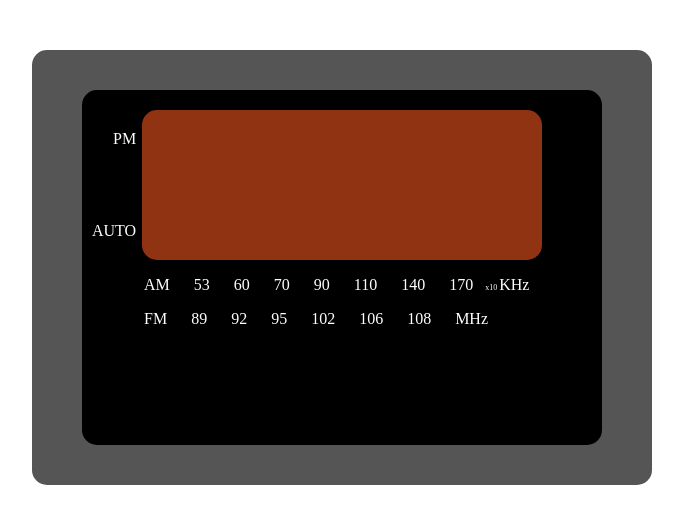
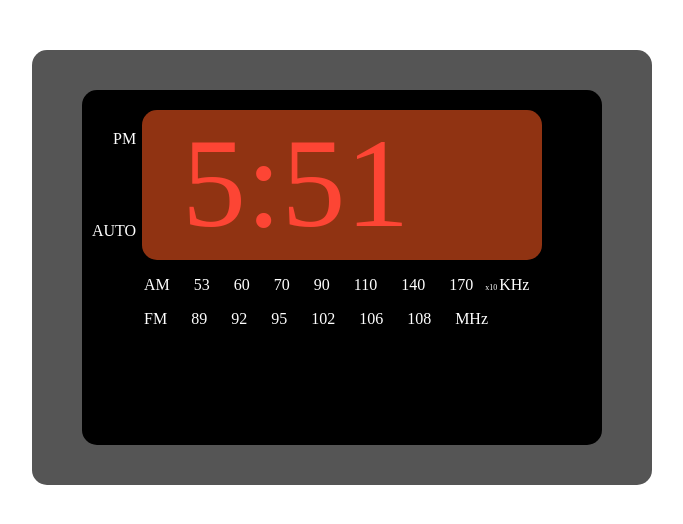
Before and after one commit to roymcfarland/refactoru-wakeup-time, a plain HTML site: page index.html in a window 1280 px wide. Shown: the whole page, without its empty margins (298-981 px from the left). Drawn offline with nearby package versions, Linux system fonts and the light colour scheme.

Commit message:
added setInterval to make clock actually run

```diff
--- a/main.css
+++ b/main.css
@@ -29,7 +29,7 @@
 	border-radius: 15px;
 }
 
-.time {
+.currentTime {
 	position: absolute;
 	color: #FD4534;
 	font-size: 8em;
@@ -37,6 +37,7 @@
 	width: 250px;
 	margin-left: auto;
 	margin-right: auto;
+	padding: 0px 40px;
 }
 
 .labels {
--- a/main.js
+++ b/main.js
@@ -3,24 +3,28 @@ $(document).on('ready', function() {
 
 
 /////////////////////////////////////
-//////////// VARIABLES //////////////
+/////////// FLUX CAPACITOR //////////
 /////////////////////////////////////
 
-	// Extracting the current time
-
-var currentTime = function() {
+var updateTime = function() {
 	var date = new Date();
 	var hour = date.getHours();
-	// var convertedHour = function(h) {
-	// 	if(h > 12) {
-	// 		return h - 12;
-	// 	};
-	// };
-	// var realHour = convertedHour(hour);
 	var minutes = date.getMinutes();
-	// var realTime = realHour + ':' + minutes;
-	// var time = '<p class="time"></p>'
-	currentTime.text(hour + ':' + minutes);
+
+	// Convert hours from military time
+	// to "normal" time
+	var convertedHour = function(h) {
+		if(h >= 13) {
+			return h - 12;
+		} else {
+			return h;
+		};
+	};
+	var realHour = convertedHour(hour);
+
+	// Combine converted hours and realtime minutes
+	// to the face of the clock
+	currentTime.text(realHour + ':' + minutes);
 	};
 
 
@@ -33,9 +37,9 @@ var currentTime = function() {
 	var innerShell = '<div class="innerShell"></div>';
 	var labels = '<div class="labels">PM<br><br><br><br><br>AUTO</div>';
 	var clockFace = '<div class="clockFace"></div>';
-	var currentTime = '<p class="time"></p>';
+	var currentTime = $('<div class="currentTime"></div>');
 	var amRadio = '<ul class="amRadio"><li>AM</li><li>53</li><li>60</li><li>70</li><li>90</li><li>110</li><li>140</li><li>170</li><span>x10</span><li>KHz</li></ul>';
-	var fmRadio = '<ul class="fmRadio"><li>FM</li><li>89</li><li>92</li><li>95</li><li>102</li><li>106</li><li>108</li><li>MHz</ul>';
+	var fmRadio = '<ul class="fmRadio"><li>FM</li><li>89</li><li>92</li><li>95</li><li>102</li><li>106</li><li>108</li><li>MHz</li></ul>';
 
 	$('.container').append(outerShell);
 	$('.outerShell').append(innerShell);
@@ -45,6 +49,6 @@ var currentTime = function() {
 	$('.innerShell').append(amRadio);
 	$('.innerShell').append(fmRadio);
 
-setInterval(currentTime, 1000);
-
+// Make the clock actually run in realtime
+setInterval(updateTime, 1000);
 });
```
